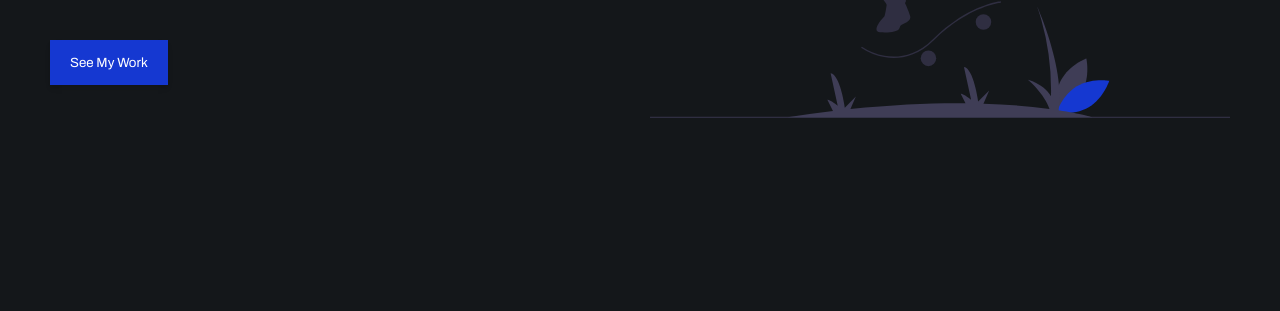
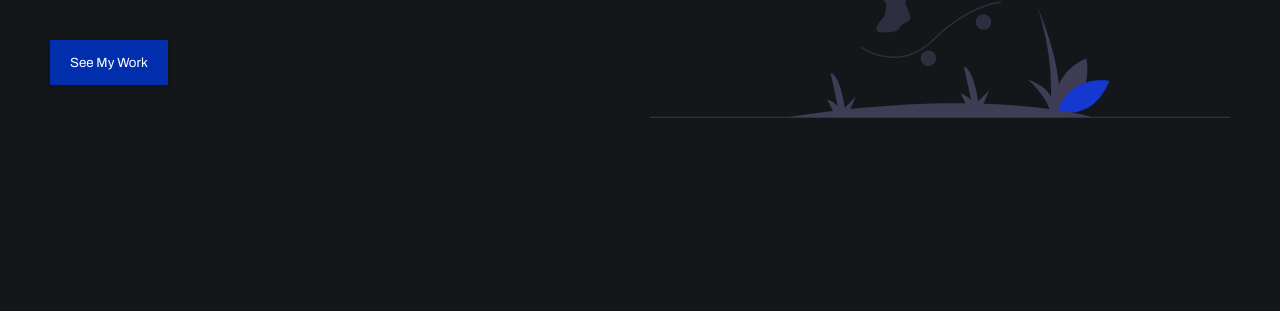
Before and after one commit to Albenoo/portfolio-design, a plain HTML site: page index.html in a window 1280 px wide. Shown: the part 489-800 px from the top of the page. Drawn offline with Linux system fonts and the light colour scheme.

Commit message:
change color

```diff
--- a/style.css
+++ b/style.css
@@ -1,17 +1,19 @@
 :root {
   --darkcolor: #14171a;
-  --bluecolor: #1538d1;
+  --unusedcolor: #1538d1;
   --lightcolor: #fff;
+	  --bluecolor: #002ead;
+
 }
-
+.theme-data {
+  --darkcolor: #fff;
+  --lightcolor: #000;
+}
 html {
   scroll-behavior: smooth;
 }
 
-.theme-data {
-  --darkcolor: #fff;
-  --lightcolor: #000;
-}
+
 
 #toggle {
 	transition: linear 2s;
```
